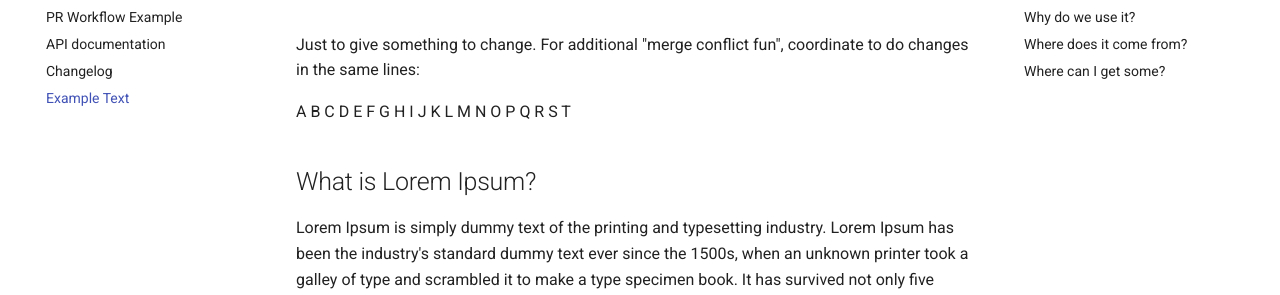
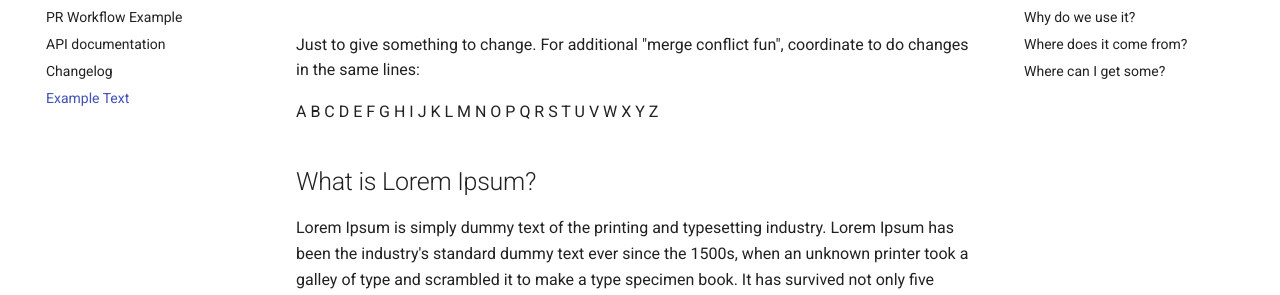
Before and after one commit to jankatins/pr-workflow-example, an MkDocs documentation site: the page built from docs/dummy.md, in a window 1280 px wide and 900 px high. Shown: the part 148-443 px from the top of the window. Built offline with MkDocs 1.6.1 and Material for MkDocs 9.7.7, drawn with Linux system fonts in a browser that asks for light colours; comment, search, counter and statistics services are not loaded.

```diff
--- a/docs/dummy.md
+++ b/docs/dummy.md
@@ -23,6 +23,12 @@ Q
 R
 S
 T
+U
+V
+W
+X
+Y
+Z
 
 ## What is Lorem Ipsum?
 
```
